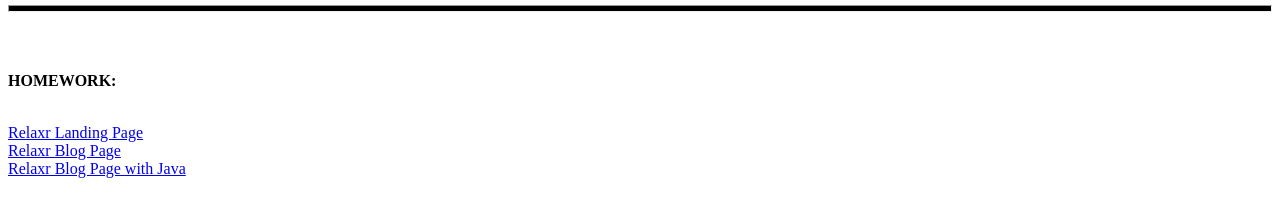
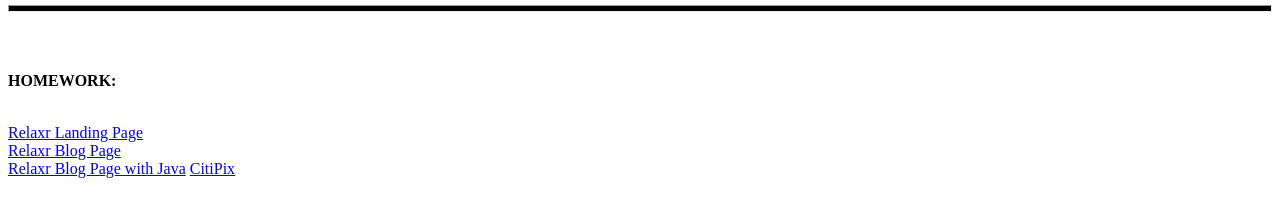
Before and after one commit to nicholasashby/FEWD40HOMEWORK, a plain HTML site: page personal-site/index.html in a window 1280 px wide. Shown: the part 404-620 px from the top of the page. Drawn offline with Linux system fonts and the light colour scheme.

Commit message:
Adding CitiPix to personal site main page

```diff
--- a/personal-site/index.html
+++ b/personal-site/index.html
@@ -36,5 +36,6 @@
 		<a href="https://nicholasashby.github.io/FEWD40HOMEWORK/Relaxr-blog/index.html">Relaxr Blog Page</a>
 		<br>
 		<a href="https://nicholasashby.github.io/FEWD40HOMEWORK/Relaxr-landing/index.html">Relaxr Blog Page with Java</a>
+		<a href="https://nicholasashby.github.io/FEWD40HOMEWORK/CitiPix/index.html">CitiPix</a>
 	</body>
 </html>
```
